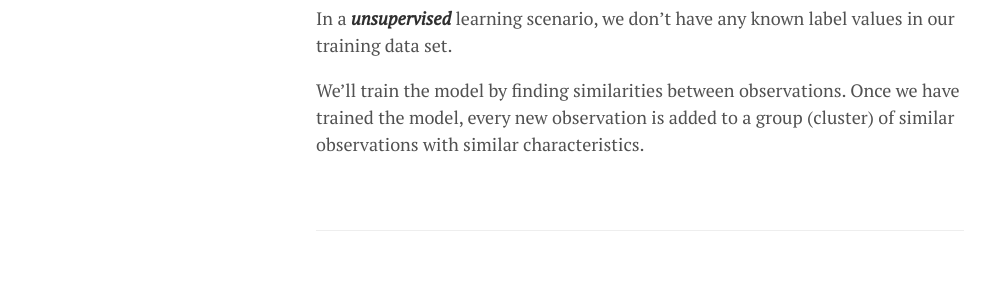
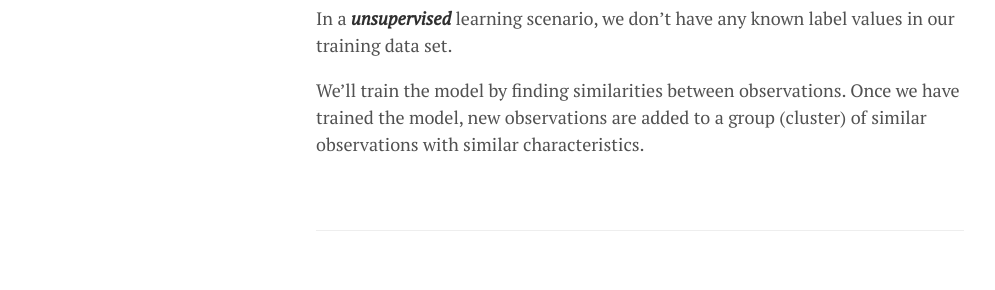
Before and after one commit to lgeurts/lgeurts.github.io, a Jekyll site: the page built from _posts/2018-06-29-introduction-to-artificial-intelligence.md, in a window 1280 px wide. Shown: the part 1485-1775 px from the top of the page, without its empty margins (0-995 px from the left). Built offline with Jekyll 4.4.1, drawn with Linux system fonts in a browser that asks for light colours; nearby versions of some CDN libraries; comment, search, counter and statistics services are not loaded.

Commit message:
Update 2018-06-29-introduction-to-artificial-intelligence.md

```diff
--- a/_posts/2018-06-29-introduction-to-artificial-intelligence.md
+++ b/_posts/2018-06-29-introduction-to-artificial-intelligence.md
@@ -29,4 +29,4 @@ As we started with a known label value, we can validate the model by comparing t
 
 In a ***unsupervised*** learning scenario, we don't have any known label values in our training data set.
 
-We'll train the model by finding similarities between observations. Once we have trained the model, every new observation is added to a group (cluster) of similar observations with similar characteristics.
+We'll train the model by finding similarities between observations. Once we have trained the model, new observations are added to a group (cluster) of similar observations with similar characteristics.
```
